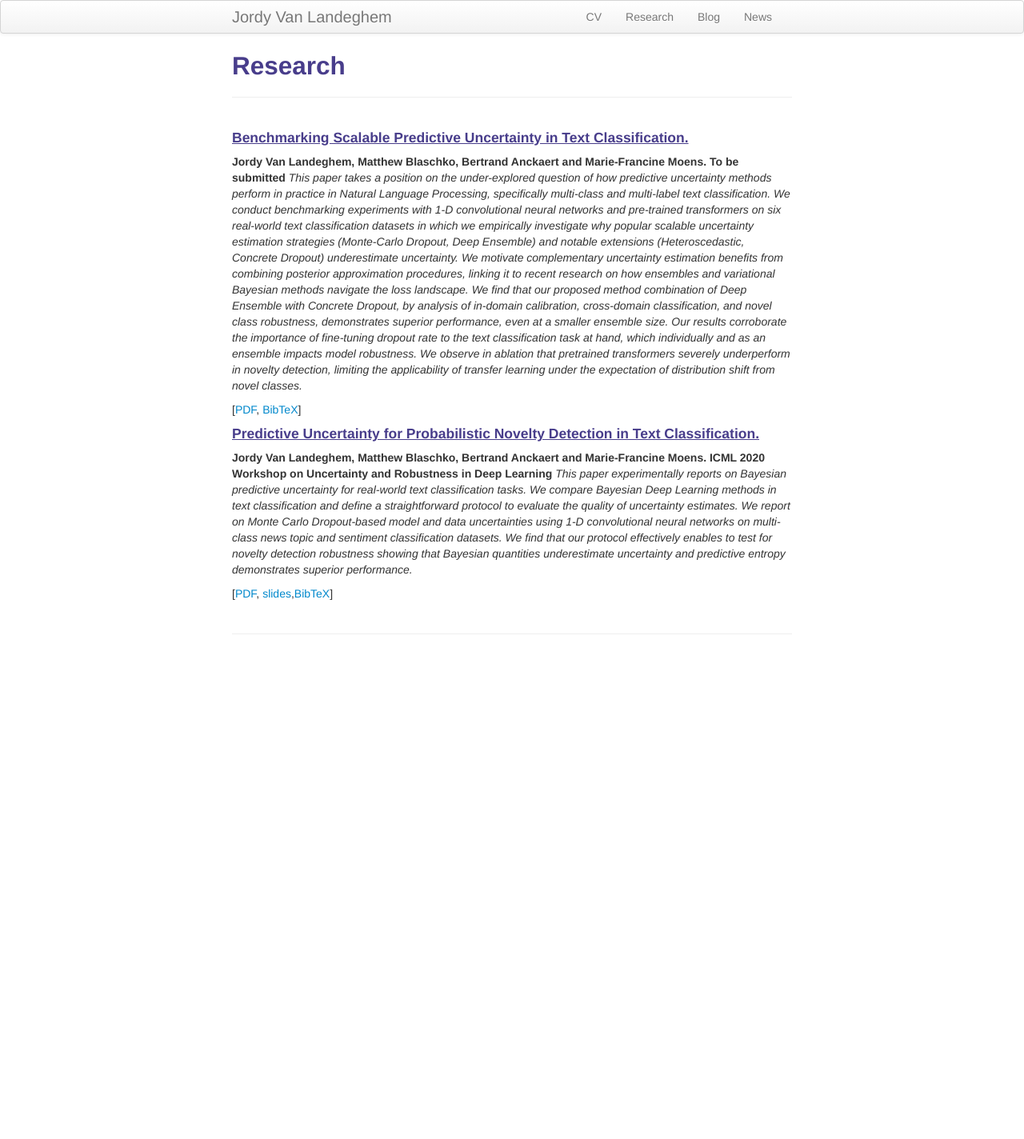
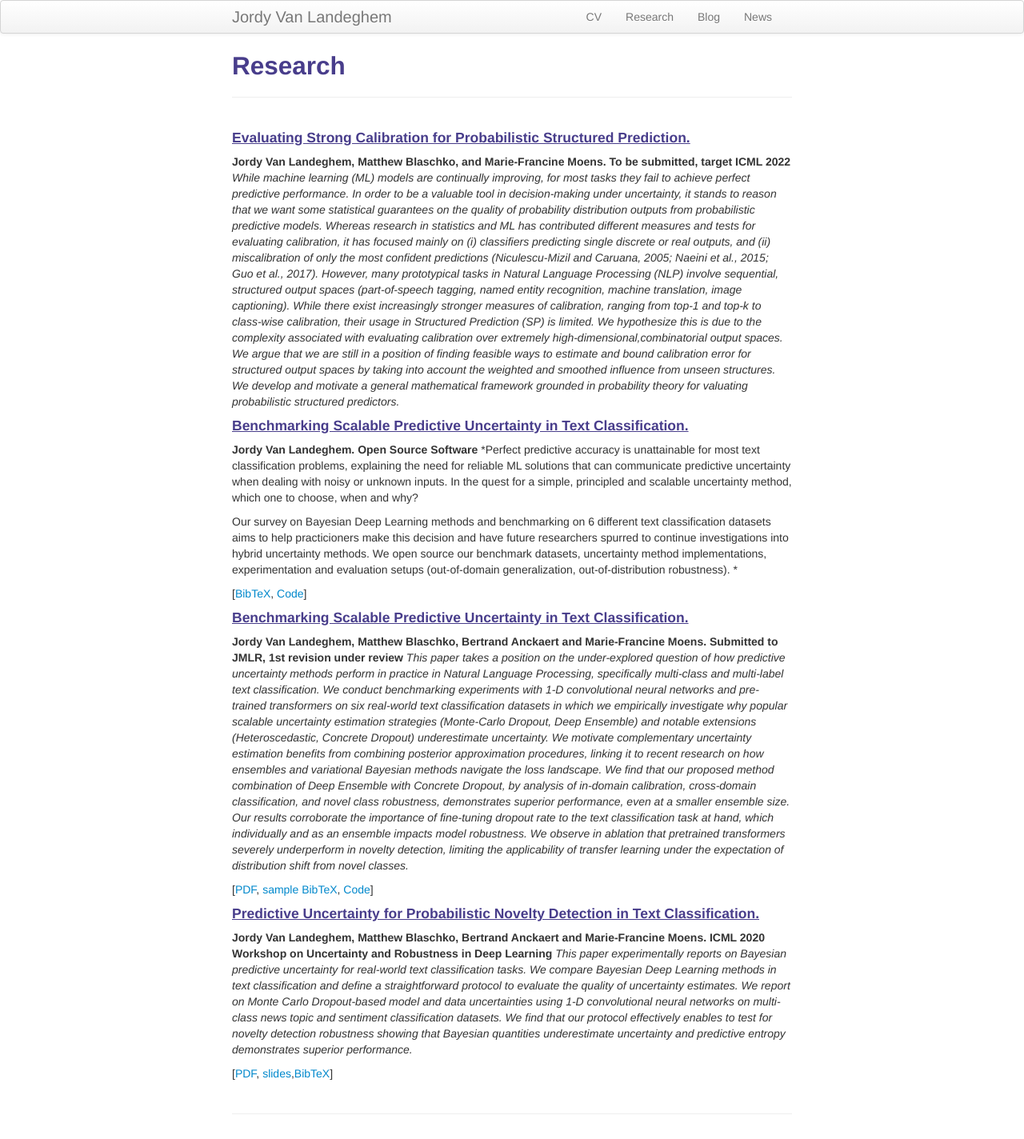
Before and after one commit to Jordy-VL/jordy-vl.github.io, a Jekyll site: the page built from pages/research.md, in a window 1280 px wide. Shown: the whole page at 80% size. Built offline with Jekyll 4.4.1, drawn with Linux system fonts in a browser that asks for light colours; before the commit the page ends 900 px from its top, so only the background shows below that.

Commit message:
Update research.md

```diff
--- a/pages/research.md
+++ b/pages/research.md
@@ -4,13 +4,29 @@ title: Research
 description: Jordy Van Landeghem's research
 ---
 
+#### <u>Evaluating Strong Calibration for Probabilistic Structured Prediction.</u>
+**Jordy Van Landeghem, Matthew Blaschko, and Marie-Francine Moens. To be submitted, target ICML 2022**
+*While machine learning (ML) models are continually improving, for most tasks they fail to achieve perfect predictive performance. In order to be a valuable tool in decision-making under uncertainty, it stands to reason that we want some statistical guarantees on the quality of probability distribution outputs from probabilistic predictive models. Whereas research in statistics and ML has contributed different measures and tests for evaluating calibration, it has focused mainly on (i) classifiers predicting single discrete or real outputs, and (ii) miscalibration of only the most confident predictions (Niculescu-Mizil and Caruana, 2005; Naeini et al., 2015; Guo et al., 2017).
+However, many prototypical tasks in Natural Language Processing (NLP) involve sequential, structured output spaces (part-of-speech tagging, named entity recognition, machine translation, image captioning). While there exist increasingly stronger measures of calibration, ranging from top-1 and top-k to class-wise calibration, their usage in Structured Prediction (SP) is limited. We hypothesize this is due to the complexity associated with evaluating calibration over extremely high-dimensional,combinatorial output spaces. We argue that we are still in a position of finding feasible ways to estimate and bound calibration error for structured output spaces by taking into account the weighted and smoothed influence from unseen structures. We  develop and motivate a general mathematical framework grounded in probability theory for valuating probabilistic structured predictors.*
+
 #### <u>Benchmarking Scalable Predictive Uncertainty in Text Classification.</u>
-**Jordy Van Landeghem, Matthew Blaschko, Bertrand Anckaert and Marie-Francine Moens. To be submitted**
+**Jordy Van Landeghem. Open Source Software**
+*Perfect predictive accuracy is unattainable for most text classification problems, explaining the need for reliable ML solutions that can communicate predictive uncertainty when dealing with noisy or unknown inputs. In the quest for a simple, principled and scalable uncertainty method, which one to choose, when and why?
+
+Our survey on Bayesian Deep Learning methods and benchmarking on 6 different text classification datasets aims to help practicioners make this decision and have future researchers spurred to continue investigations into hybrid uncertainty methods.
+We open source our benchmark datasets, uncertainty method implementations, experimentation and evaluation setups (out-of-domain generalization, out-of-distribution robustness).
+*
+
+[[BibTeX]({{ BASE_PATH}}/pages/working_papers/VanLandeghem2021_uncertaintybench.bib), [Code](\url{https://github.com/Jordy-VL/uncertainty-bench})]
+
+
+#### <u>Benchmarking Scalable Predictive Uncertainty in Text Classification.</u>
+**Jordy Van Landeghem, Matthew Blaschko, Bertrand Anckaert and Marie-Francine Moens. Submitted to JMLR, 1st revision under review**
 *This paper takes a position on the under-explored question of how predictive uncertainty methods perform in practice in Natural Language Processing, specifically multi-class and multi-label text classification.
 We conduct benchmarking experiments with 1-D convolutional neural networks and pre-trained transformers on six real-world text classification datasets in which we empirically investigate why popular scalable uncertainty estimation strategies (Monte-Carlo Dropout, Deep Ensemble) and notable extensions (Heteroscedastic, Concrete Dropout) underestimate uncertainty. We motivate complementary uncertainty estimation benefits from combining posterior approximation procedures, linking it to recent research on how ensembles and variational Bayesian methods navigate the loss landscape.
 We find that our proposed method combination of Deep Ensemble with Concrete Dropout, by analysis of in-domain calibration, cross-domain classification, and novel class robustness, demonstrates superior performance, even at a smaller ensemble size. Our results corroborate the importance of fine-tuning dropout rate to the text classification task at hand, which individually and as an ensemble impacts model robustness. We observe in ablation that pretrained transformers severely underperform in novelty detection, limiting the applicability of transfer learning under the expectation of distribution shift from novel classes.*
 
-[[PDF](), [BibTeX]()]
+[[PDF](), [sample]({{ BASE_PATH}}/pages/working_papers/JMLR_background_BEFORE.pdf) [BibTeX]({{ BASE_PATH}}/pages/working_papers/VanLandeghem2021.bib), [Code](\url{https://github.com/Jordy-VL/uncertainty-bench})]
 
 #### <u>Predictive Uncertainty for Probabilistic Novelty Detection in Text Classification.</u>
 **Jordy Van Landeghem, Matthew Blaschko, Bertrand Anckaert and Marie-Francine Moens. ICML 2020 Workshop on Uncertainty and Robustness in Deep Learning**
@@ -19,10 +35,3 @@ We find that our proposed method combination of Deep Ensemble with Concrete Drop
 [[PDF]({{ BASE_PATH}}/pages/working_papers/UDL2020-paper-133.pdf), [slides]({{ BASE_PATH}}/pages/working_papers/UDL2020-slides-133.pdf),[BibTeX]({{ BASE_PATH}}/pages/working_papers/vanlandeghem2020a.bib)]
 
 <!-- Note: this is how to write a comment in HTML. Everything in here won't show up on your webpage.-->
-
-<!--
-To increase the size of the title, use fewer # in front of the paper title.
-To decrease the size of the title, use more #.
-To remove the italics, remove the * before and after the description
-To remove the underline from the title, remove the <u> tags (<u> and </u>)
--->
```
